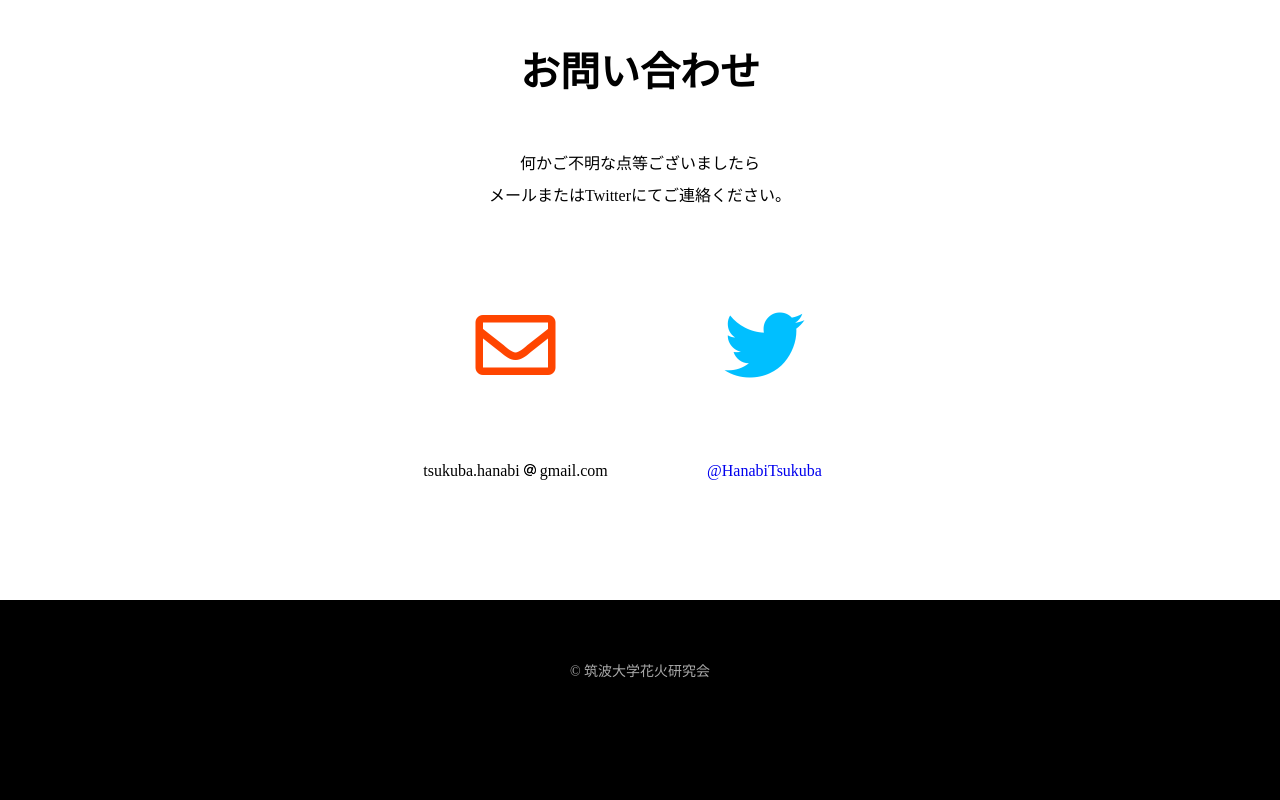
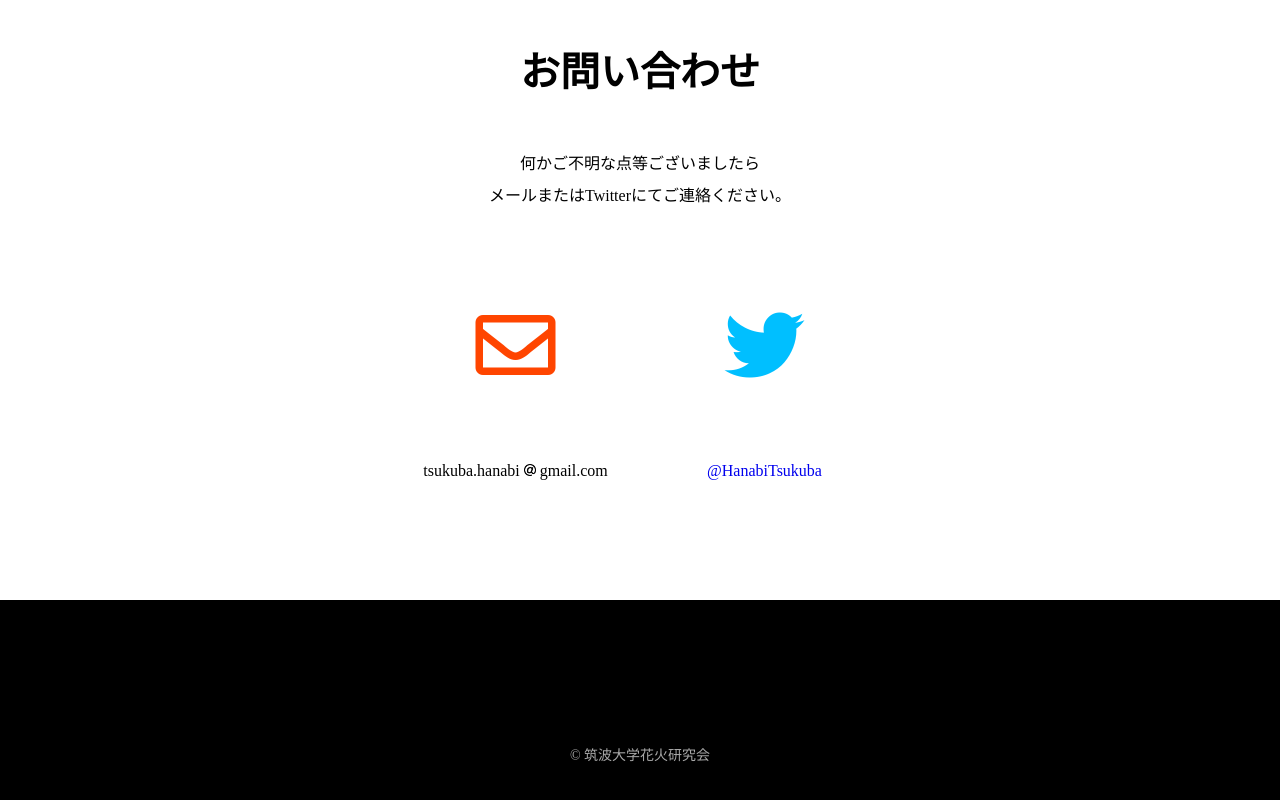
Before and after one commit to tsui49/hanabi-hp, a plain HTML site: page tsukuba-hanabi.html in a window 1280 px wide. Shown: the part 2736-3536 px from the top of the page. Drawn offline with nearby package versions, Linux system fonts and the light colour scheme.

Commit message:
Add files via upload

```diff
--- a/css/stylesheet.css
+++ b/css/stylesheet.css
@@ -377,7 +377,7 @@ footer {
 footer p {
     color: #aaa;
     font-size: 14px;
-    line-height: 18vh;
+    padding-top: 18vh;
     text-align: center;
 }
 
```
